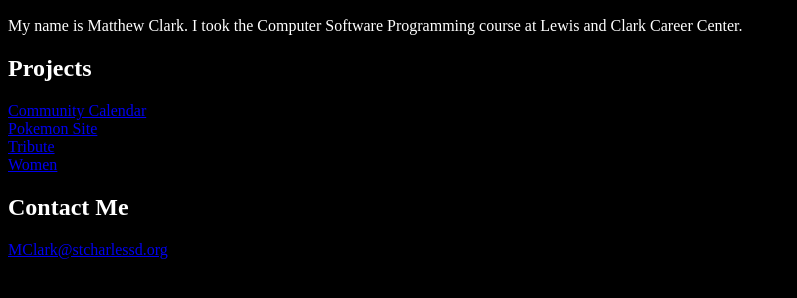
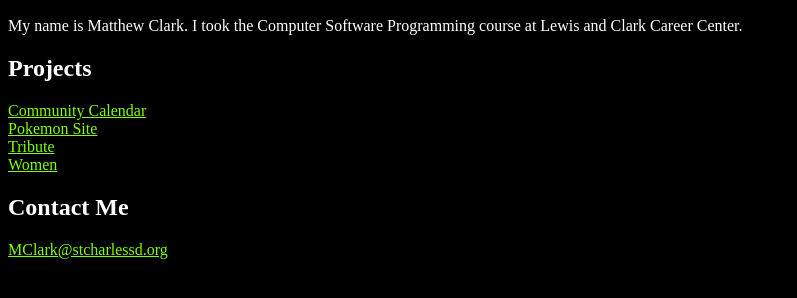
Before and after one commit to MClark269/Portfolio, a plain HTML site: page index.html in a window 1280 px wide. Shown: the part 96-394 px from the top of the page, without its empty margins (0-797 px from the left). Drawn offline with Linux system fonts and the light colour scheme.

Commit message:
Add files via upload

```diff
--- a/styles.css
+++ b/styles.css
@@ -2,3 +2,7 @@ body {
     background-color: black;
     color: white;
 }
+
+a {
+    color: chartreuse;
+}
```
